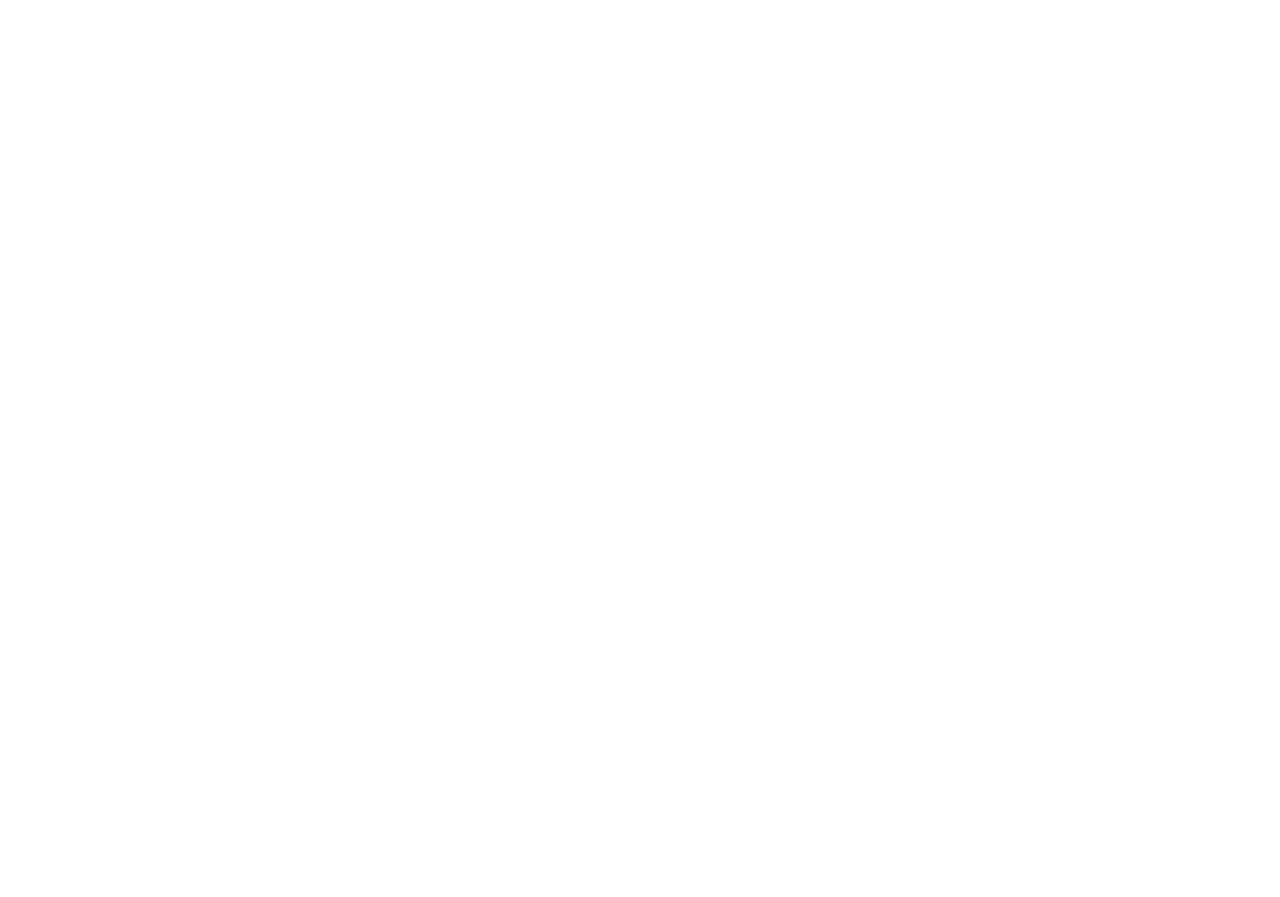
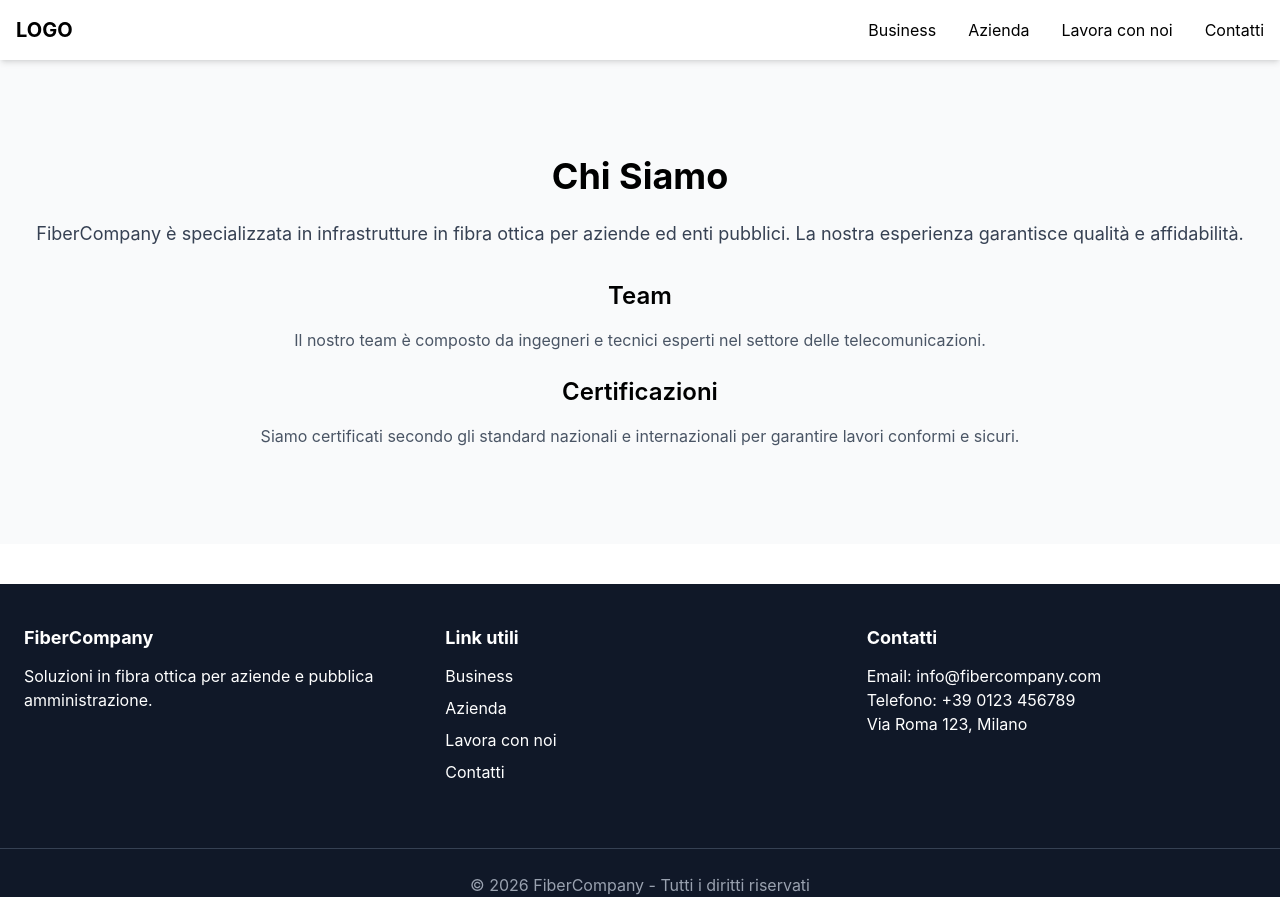
Before and after one commit to Pierpaolo-99/C.A.-Elettrica, a React (Vite) app: page /azienda in a window 1280 px wide. Before the commit this address had no page. Before the commit the page ends 800 px from the top, so only its background shows below. Built offline with nearby package versions, Linux system fonts and the light colour scheme.

Commit message:
feat: add main internal pages (Business, Azienda, Lavora con noi, Contatti) and setup routing

```diff
--- a/src/App.jsx
+++ b/src/App.jsx
@@ -2,6 +2,10 @@
 import MainLayout from "./layout/MainLayout"
 
 import Home from "./pages/Home"
+import Business from "./pages/Business"
+import Azienda from "./pages/Azienda"
+import LavoraConNoi from "./pages/LavoraConNoi"
+import Contatti from "./pages/Contatti"
 
 export default function App() {
 
@@ -11,6 +15,10 @@
 
       <Route element={<MainLayout />}>
         <Route path="/" element={<Home />} />
+        <Route path="/business" element={<Business />} />
+        <Route path="/azienda" element={<Azienda />} />
+        <Route path="/lavora-con-noi" element={<LavoraConNoi />} />
+        <Route path="/contatti" element={<Contatti />} />
       </Route>
 
     </Routes>
--- a/src/components/Header.jsx
+++ b/src/components/Header.jsx
@@ -26,7 +26,7 @@
                             onMouseLeave={() => setOpenMenu(null)}
                             className="relative"
                         >
-                            <button>Business</button>
+                            <Link to={"/business"}>Business</Link>
 
                             {openMenu === "business" && (
                                 <div className="absolute left-0 top-full w-[500px] bg-white shadow-lg p-6 grid grid-cols-2 gap-6">
@@ -60,7 +60,7 @@
                             onMouseLeave={() => setOpenMenu(null)}
                             className="relative"
                         >
-                            <button>Azienda</button>
+                            <Link to={"/azienda"}>Azienda</Link>
 
                             {openMenu === "azienda" && (
                                 <div className="absolute left-0 top-full w-[400px] bg-white shadow-lg p-6">
--- a/src/pages/Azienda.jsx
+++ b/src/pages/Azienda.jsx
@@ -1,10 +1,20 @@
-export default function Azienda(){
+export default function Azienda() {
+  return (
+    <>
+      <section className="bg-gray-50 py-24">
+        <div className="max-w-7xl mx-auto px-6 text-center">
+          <h1 className="text-4xl font-bold mb-6">Chi Siamo</h1>
+          <p className="text-lg text-gray-700 mb-8">
+            FiberCompany è specializzata in infrastrutture in fibra ottica per aziende ed enti pubblici. La nostra esperienza garantisce qualità e affidabilità.
+          </p>
 
-    return (
-        <div className="p-10">
-            <h1 className="text-4x1 font-bold">
-                Azienda
-            </h1>
+          <h2 className="text-2xl font-semibold mb-4">Team</h2>
+          <p className="text-gray-600 mb-6">Il nostro team è composto da ingegneri e tecnici esperti nel settore delle telecomunicazioni.</p>
+
+          <h2 className="text-2xl font-semibold mb-4">Certificazioni</h2>
+          <p className="text-gray-600">Siamo certificati secondo gli standard nazionali e internazionali per garantire lavori conformi e sicuri.</p>
         </div>
-    )
+      </section>
+    </>
+  )
 }
--- a/src/pages/Business.jsx
+++ b/src/pages/Business.jsx
@@ -1,10 +1,16 @@
-export default function Business(){
+export default function Business() {
+  return (
+    <>
+      <section className="bg-gray-50 py-24">
+        <div className="max-w-7xl mx-auto px-6 text-center">
+          <h1 className="text-4xl font-bold mb-6">Business</h1>
+          <p className="text-lg text-gray-700">
+            Offriamo soluzioni complete per aziende e operatori telecom, dalla progettazione all’installazione e manutenzione di reti in fibra ottica.
+          </p>
+        </div>
+      </section>
 
-    return (
-        <div className="p-10">
-            <h1 className="text-4x1 font-bold">
-                Business
-            </h1>
-        </div>
-    )
+      {/* Se vuoi, puoi aggiungere cards simili a HomeServices per dettagliare i servizi */}
+    </>
+  )
 }
--- a/src/pages/Contatti.jsx
+++ b/src/pages/Contatti.jsx
@@ -1,10 +1,22 @@
-export default function Contatti(){
-
-    return (
-        <div className="p-10">
-            <h1 className="text-4x1 font-bold">
-                Contatti
-            </h1>
+export default function Contatti() {
+  return (
+    <>
+      <section className="bg-gray-50 py-24">
+        <div className="max-w-7xl mx-auto px-6 text-center">
+          <h1 className="text-4xl font-bold mb-6">Contatti</h1>
+          <p className="text-lg text-gray-700 mb-8">
+            Per informazioni o richieste, compila il modulo qui sotto o contattaci direttamente.
+          </p>
+          <form className="max-w-xl mx-auto flex flex-col gap-4">
+            <input type="text" placeholder="Nome" className="p-3 rounded border border-gray-300"/>
+            <input type="email" placeholder="Email" className="p-3 rounded border border-gray-300"/>
+            <textarea placeholder="Messaggio" className="p-3 rounded border border-gray-300"></textarea>
+            <button className="bg-blue-600 text-white px-6 py-3 rounded-lg hover:bg-blue-700 transition">
+              Invia Messaggio
+            </button>
+          </form>
         </div>
-    )
+      </section>
+    </>
+  )
 }
--- a/src/pages/LavoraConNoi.jsx
+++ b/src/pages/LavoraConNoi.jsx
@@ -1,10 +1,17 @@
-export default function LavoraConNoi(){
-
-    return (
-        <div className="p-10">
-            <h1 className="text-4x1 font-bold">
-                Lavora con noi
-            </h1>
+export default function LavoraConNoi() {
+  return (
+    <>
+      <section className="bg-gray-50 py-24">
+        <div className="max-w-7xl mx-auto px-6 text-center">
+          <h1 className="text-4xl font-bold mb-6">Lavora con Noi</h1>
+          <p className="text-lg text-gray-700 mb-8">
+            Unisciti al nostro team! Consulta le posizioni aperte e inviaci il tuo CV.
+          </p>
+          <button className="bg-blue-600 text-white px-6 py-3 rounded-lg hover:bg-blue-700 transition">
+            Invia la tua candidatura
+          </button>
         </div>
-    )
+      </section>
+    </>
+  )
 }
```
